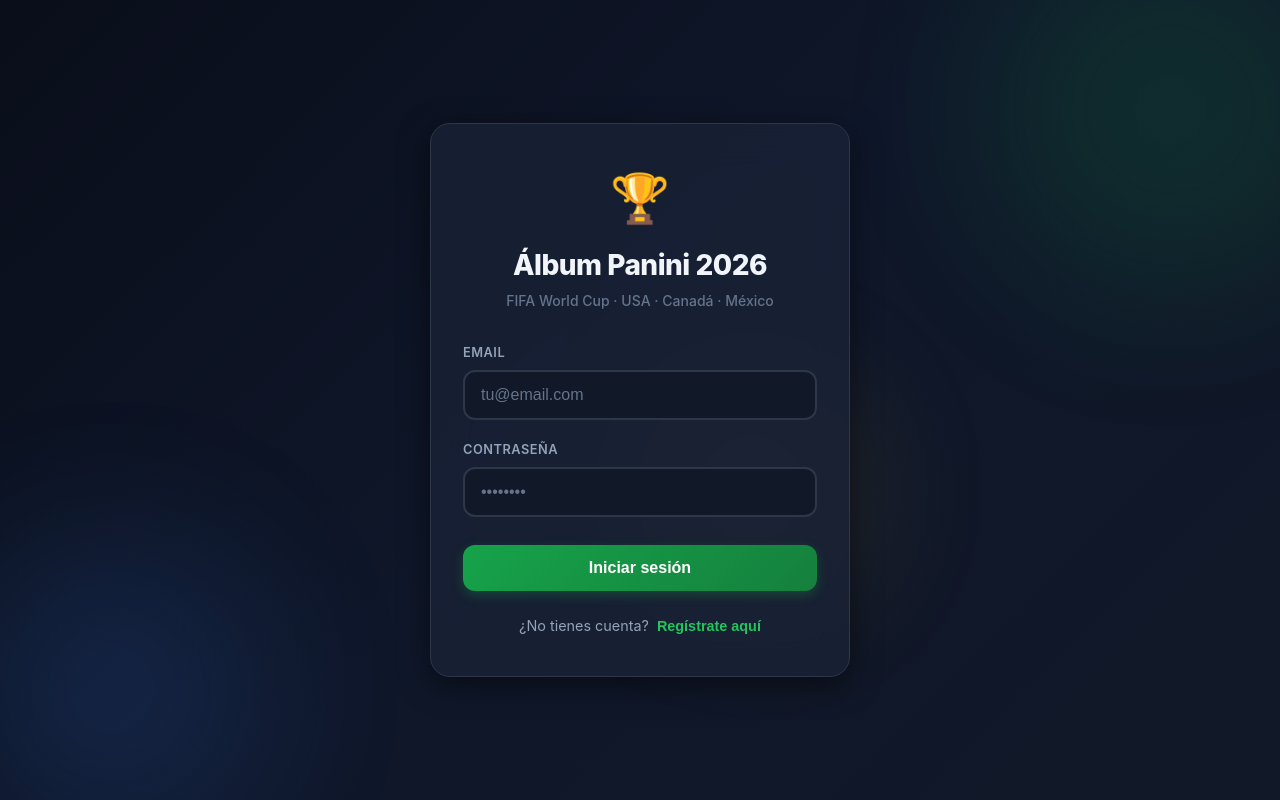
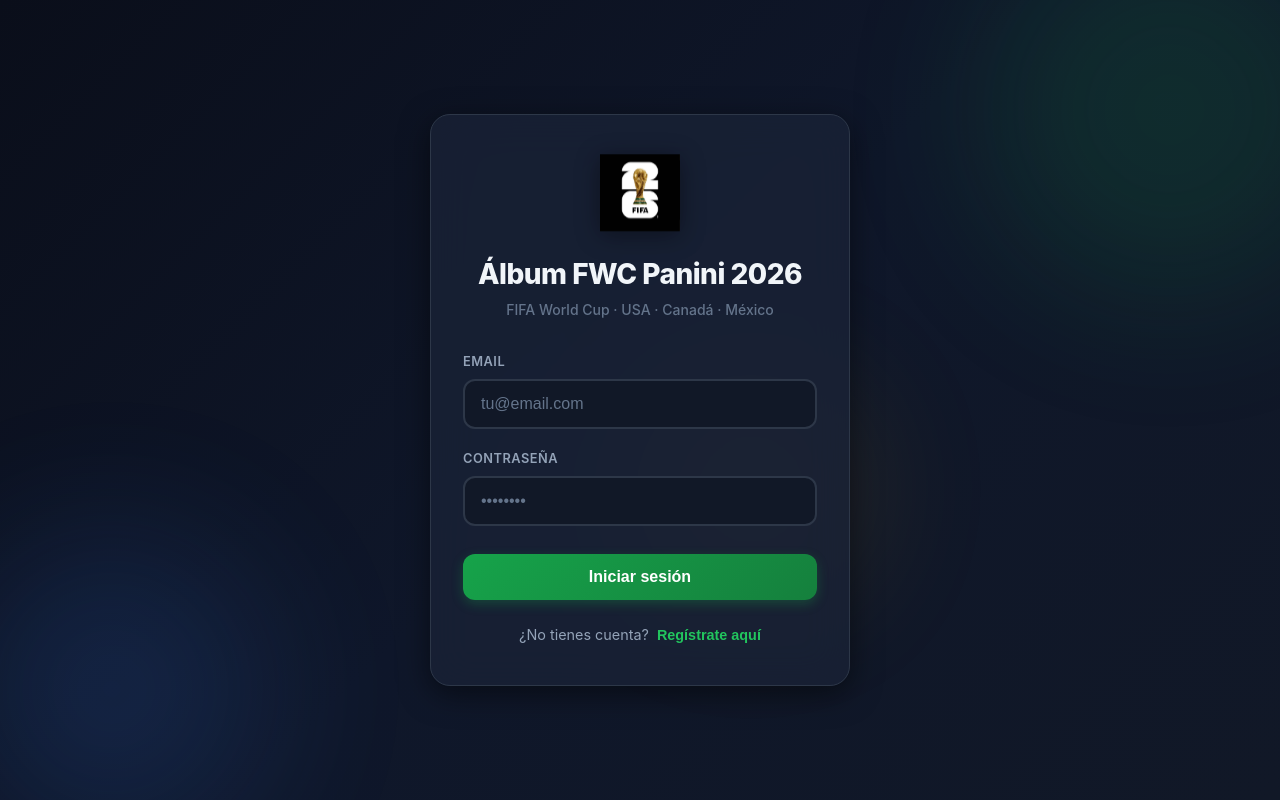
Before and after one commit to EnesaLabrador/WC26, a React (Vite) app: page / in a window 1280 px wide. Built offline with nearby package versions, Linux system fonts and the light colour scheme; no server answers.

Commit message:
feat: add FWC branding, background image and icon

```diff
--- a/index.html
+++ b/index.html
@@ -2,7 +2,7 @@
 <html lang="es">
   <head>
     <meta charset="UTF-8" />
-    <link rel="icon" type="image/svg+xml" href="/favicon.svg" />
+    <link rel="icon" type="image/png" href="/icon.png" />
     <meta name="viewport" content="width=device-width, initial-scale=1.0, maximum-scale=1.0, user-scalable=no" />
     <meta name="theme-color" content="#1a1a2e" />
     <title>Álbum Panini 2026</title>
--- a/src/components/Auth.jsx
+++ b/src/components/Auth.jsx
@@ -45,8 +45,8 @@
 
       <div className="auth-card">
         <div className="auth-logo">
-          <span className="auth-emoji">🏆</span>
-          <h1>Álbum Panini 2026</h1>
+          <img src="/icon.png" alt="FWC 2026" className="auth-logo-img" />
+          <h1>Álbum FWC Panini 2026</h1>
           <p className="auth-subtitle">FIFA World Cup · USA · Canadá · México</p>
         </div>
 
--- a/src/components/Dashboard.jsx
+++ b/src/components/Dashboard.jsx
@@ -116,9 +116,9 @@
     <div className="dashboard">
       <header className="dashboard-header">
         <div className="header-brand">
-          <span className="header-icon">🏆</span>
+          <img src="/icon.png" alt="FWC 2026" className="header-logo-img" />
           <div>
-            <h1>Álbum Panini 2026</h1>
+            <h1>Álbum FWC Panini 2026</h1>
             <span className="user-email">{user?.email}</span>
           </div>
         </div>
--- a/src/index.css
+++ b/src/index.css
@@ -62,6 +62,27 @@
   -webkit-tap-highlight-color: transparent;
   overflow-x: hidden;
   min-height: 100vh;
+  position: relative;
+}
+
+body::before {
+  content: '';
+  position: fixed;
+  inset: 0;
+  background-image: url('/wc-bg.png');
+  background-repeat: no-repeat;
+  background-position: center 80px;
+  background-size: min(70vw, 420px);
+  opacity: 0.06;
+  pointer-events: none;
+  z-index: 0;
+}
+
+@media (min-width: 768px) {
+  body::before {
+    background-size: min(50vw, 500px);
+    opacity: 0.08;
+  }
 }
 
 .app {
@@ -160,11 +181,13 @@
   margin-bottom: 2rem;
 }
 
-.auth-emoji {
-  display: inline-block;
-  font-size: 3rem;
-  margin-bottom: 0.5rem;
+.auth-logo-img {
+  width: 80px;
+  height: 80px;
+  object-fit: contain;
+  margin-bottom: 0.75rem;
   animation: bounce 2s ease infinite;
+  filter: drop-shadow(0 4px 12px rgba(0, 0, 0, 0.4));
 }
 
 @keyframes bounce {
@@ -361,10 +384,11 @@
   gap: 0.75rem;
 }
 
-.header-icon {
-  font-size: 1.75rem;
-  display: flex;
-  align-items: center;
+.header-logo-img {
+  width: 36px;
+  height: 36px;
+  object-fit: contain;
+  filter: drop-shadow(0 2px 4px rgba(0, 0, 0, 0.3));
 }
 
 .header-brand h1 {
```
Also changed, not shown: public/icon.png (added), public/wc-bg.png (added).
